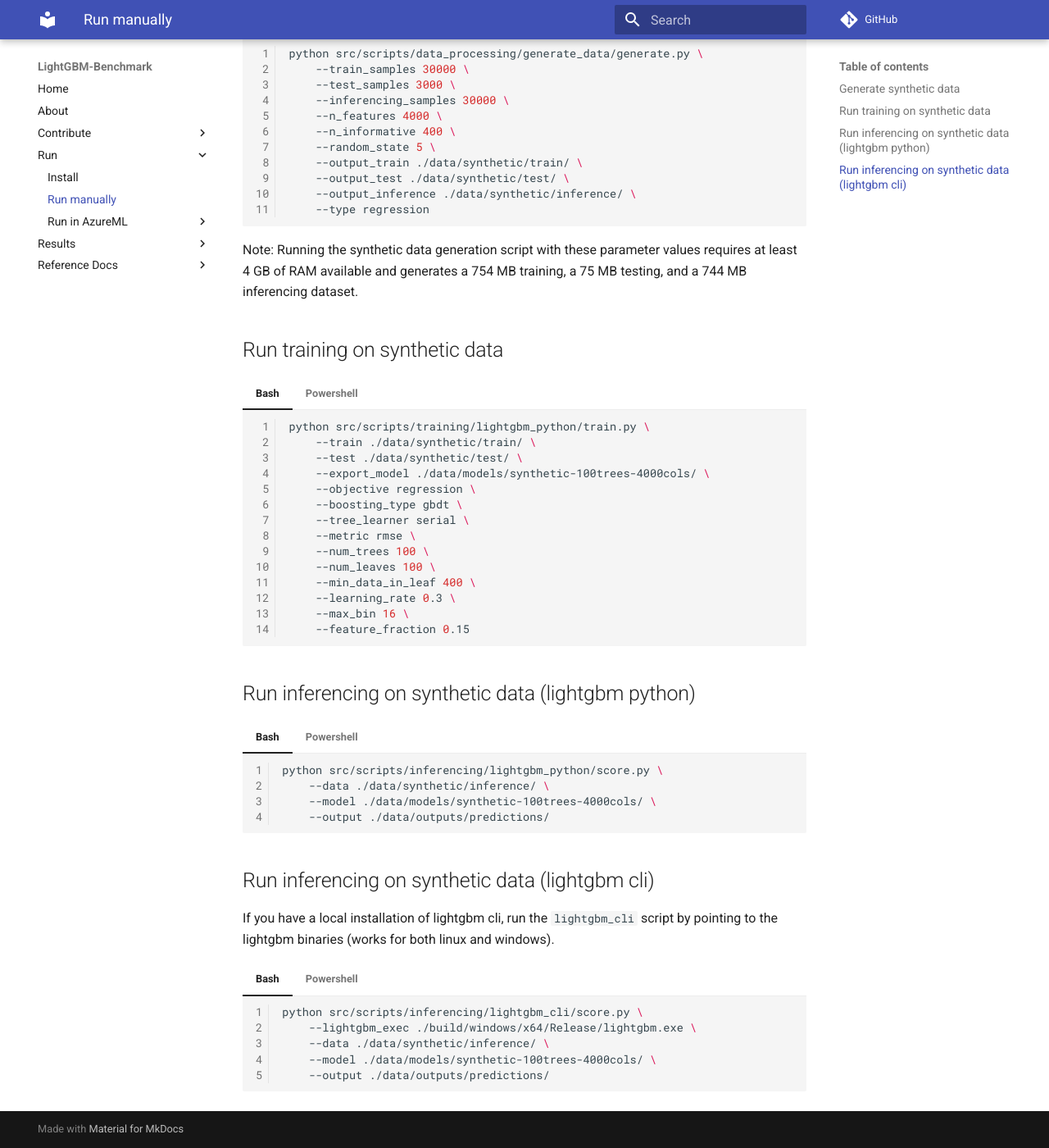
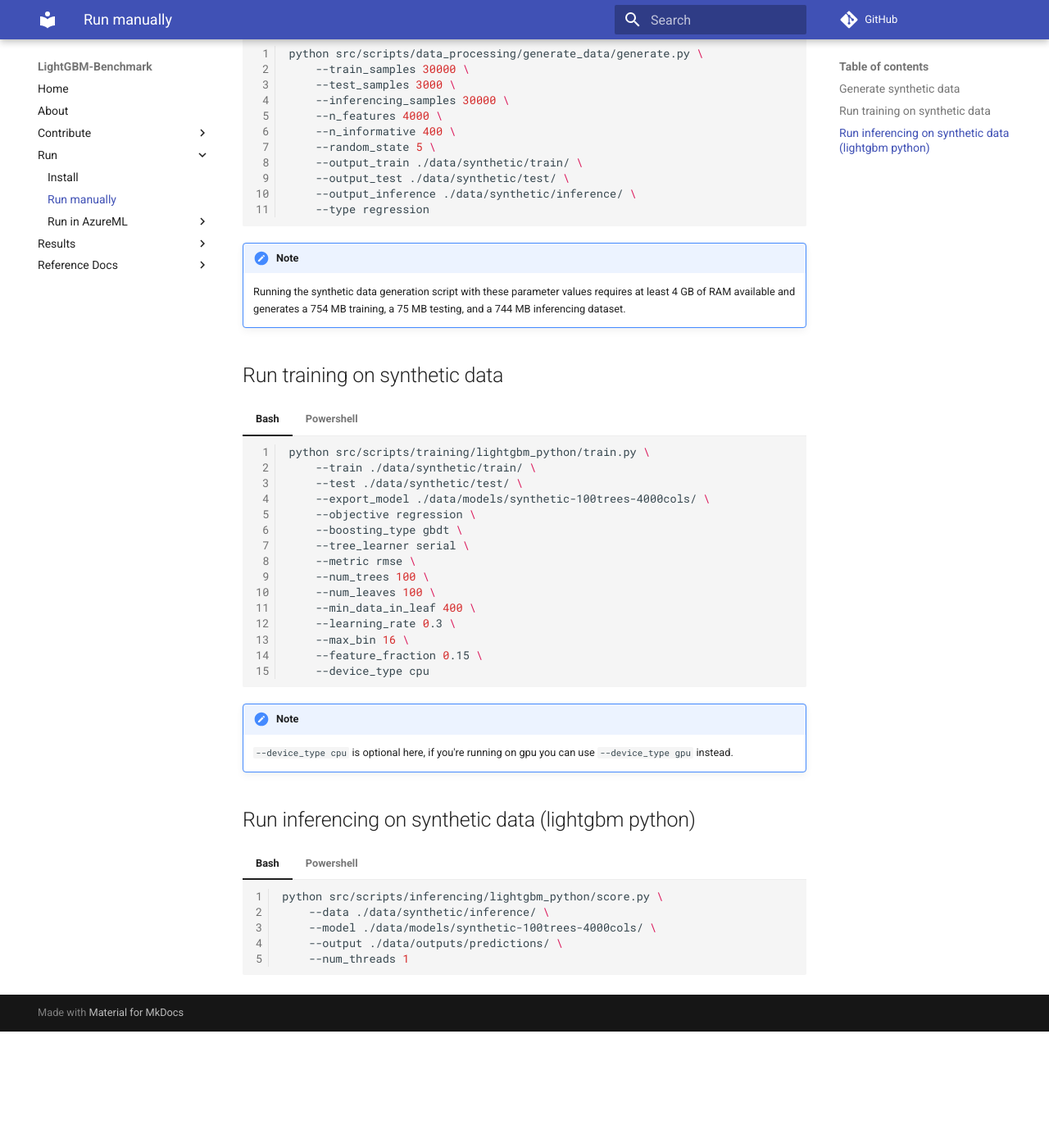
Before and after one commit to microsoft/lightgbm-benchmark, an MkDocs documentation site: the page built from docs/run/manual-benchmark.md, in a window 1280 px wide and 1400 px high, scrolled down 475 px. Shown: the whole window at 82% size. Built offline with MkDocs 1.6.1 and Material for MkDocs 9.7.7, drawn with Linux system fonts in a browser that asks for light colours; comment, search, counter and statistics services are not loaded; after the commit the page ends 1733 px from its top, so only the background shows below that.

Commit message:
verify arguments of manual benchmark and align with scripts

````diff
--- a/docs/run/manual-benchmark.md
+++ b/docs/run/manual-benchmark.md
@@ -44,7 +44,8 @@ To generate a synthetic dataset based on sklearn:
     ```
 
 
-Note: Running the synthetic data generation script with these parameter values requires at least 4 GB of RAM available and generates a 754 MB training, a 75 MB testing, and a 744 MB inferencing dataset.
+!!! note
+    Running the synthetic data generation script with these parameter values requires at least 4 GB of RAM available and generates a 754 MB training, a 75 MB testing, and a 744 MB inferencing dataset.
 
 ## Run training on synthetic data
 
@@ -64,7 +65,8 @@ Note: Running the synthetic data generation script with these parameter values r
         --min_data_in_leaf 400 \
         --learning_rate 0.3 \
         --max_bin 16 \
-        --feature_fraction 0.15
+        --feature_fraction 0.15 \
+        --device_type cpu
     ```
 
 === "Powershell"
@@ -83,8 +85,12 @@ Note: Running the synthetic data generation script with these parameter values r
         --min_data_in_leaf 400 `
         --learning_rate 0.3 `
         --max_bin 16 `
-        --feature_fraction 0.15
+        --feature_fraction 0.15 `
+        --device_type gpu
     ```
+
+!!! note
+    `--device_type cpu` is optional here, if you're running on gpu you can use `--device_type gpu` instead.
 
 ## Run inferencing on synthetic data (lightgbm python)
 
@@ -94,7 +100,8 @@ Note: Running the synthetic data generation script with these parameter values r
     python src/scripts/inferencing/lightgbm_python/score.py \
         --data ./data/synthetic/inference/ \
         --model ./data/models/synthetic-100trees-4000cols/ \
-        --output ./data/outputs/predictions/
+        --output ./data/outputs/predictions/ \
+        --num_threads 1
     ```
 
 === "Powershell"
@@ -103,29 +110,6 @@ Note: Running the synthetic data generation script with these parameter values r
     python src/scripts/inferencing/lightgbm_python/score.py `
         --data ./data/synthetic/inference/ `
         --model ./data/models/synthetic-100trees-4000cols/ `
-        --output ./data/outputs/predictions/
+        --output ./data/outputs/predictions/ `
+        --num_threads 1
     ```
-
-## Run inferencing on synthetic data (lightgbm cli)
-
-If you have a local installation of lightgbm cli, run the `lightgbm_cli` script by pointing to the lightgbm binaries (works for both linux and windows).
-
-=== "Bash"
-
-    ```bash
-    python src/scripts/inferencing/lightgbm_cli/score.py \
-        --lightgbm_exec ./build/windows/x64/Release/lightgbm.exe \
-        --data ./data/synthetic/inference/ \
-        --model ./data/models/synthetic-100trees-4000cols/ \
-        --output ./data/outputs/predictions/
-    ```
-
-=== "Powershell"
-
-    ``` powershell
-    python src/scripts/inferencing/lightgbm_cli/score.py `
-        --lightgbm_exec ./build/windows/x64/Release/lightgbm.exe `
-        --data ./data/synthetic/inference/ `
-        --model ./data/models/synthetic-100trees-4000cols/ `
-        --output ./data/outputs/predictions/
-    ```
````
Also changed, not shown: 1 other file.
